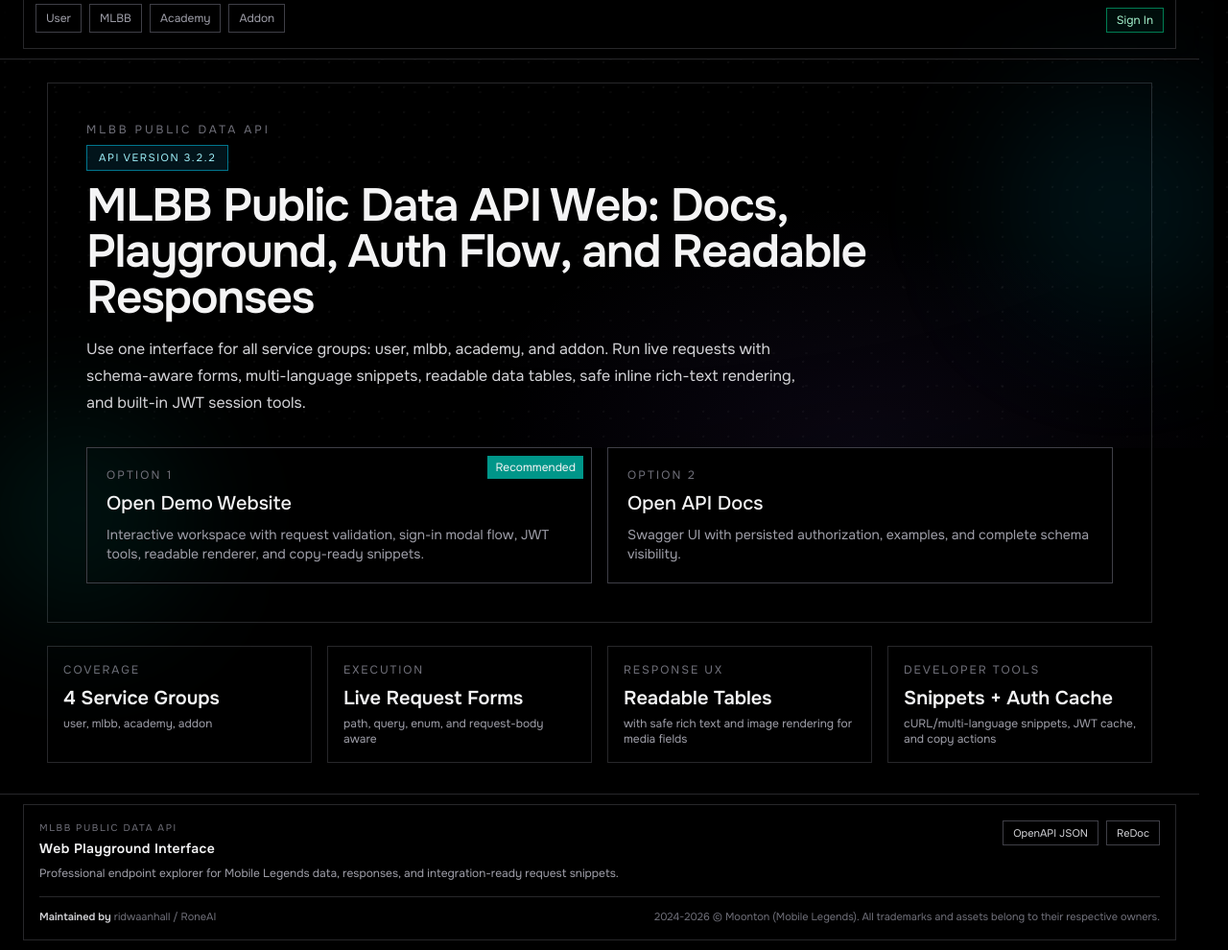
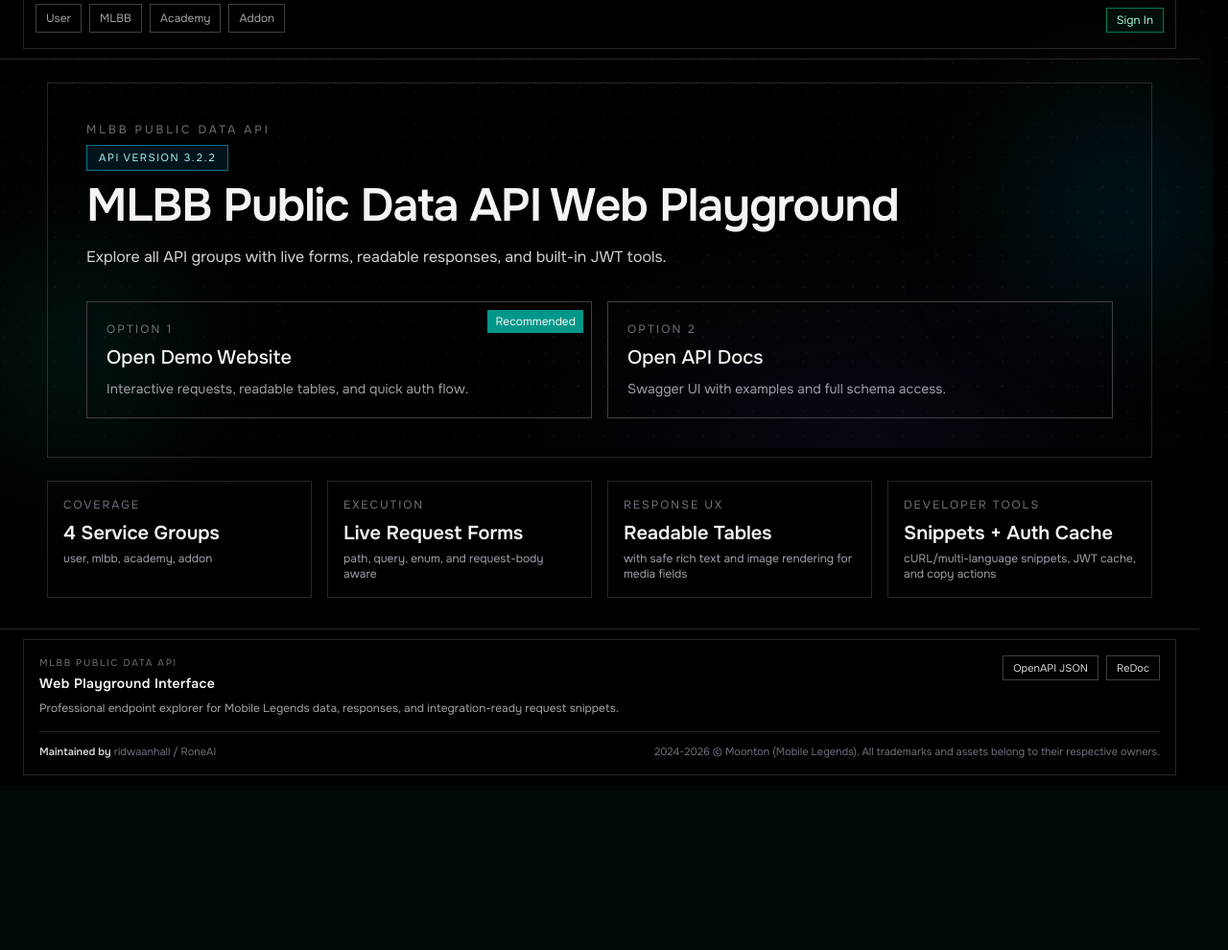
Before and after one commit to ridwaanhall/api-mobilelegends, a FastAPI app: page / in a window 1280 px wide. Shown: the part 333-1323 px from the top of the page at 96% size. After the commit the page ends 1141 px from the top, so only its background shows below. Run offline with FastAPI, Linux system fonts and the light colour scheme; grey boxes labelled with a size stand in for pictures from a placeholder-image service; parts of the project's set-up code (start-up, migrations or seed data) failed here and were passed over; some libraries are stand-ins or nearby versions.

Commit message:
✨feat(web): Navbar/profile formatting, shortened landing text, and separated headings vs full title

```diff
--- a/app/web/routers/root.py
+++ b/app/web/routers/root.py
@@ -40,6 +40,7 @@ def landing_page(request: Request) -> HTMLResponse:
     context.update(
         {
             "title": "Home / MLBB Public Data API Web",
+            "web_title": "Home",
             "seo_description": "Modern landing page for MLBB Public Data API. Access docs and a full interactive web playground for all endpoints.",
             "seo_keywords": "mlbb, mobile legends, api docs, web playground, analytics api",
         }
@@ -62,6 +63,7 @@ def web_group_page(request: Request, group: str) -> HTMLResponse:
     context.update(
         {
             "title": f"{GROUP_META[group]['title']} Endpoints / MLBB Public Data API Web",
+            "web_title": f"{GROUP_META[group]['title']} Endpoints",
             "subtitle": GROUP_META[group]["description"],
             "seo_description": f"Browse and execute {GROUP_META[group]['title']} endpoints from the MLBB Public Data API web interface.",
             "seo_keywords": f"mlbb api, {group} endpoints, openapi web ui",
@@ -95,6 +97,7 @@ def web_endpoint_page(request: Request, group: str, endpoint_path: str) -> HTMLR
     context.update(
         {
             "title": f"{operation_summary} - {group_title[:-1] if group_title.endswith('s') else group_title} Endpoint / MLBB Public Data API Web",
+            "web_title": f"{group_title[:-1] if group_title.endswith('s') else group_title} Endpoint",
             "subtitle": "Interactive request form for this API endpoint.",
             "seo_description": f"Execute and inspect a {GROUP_META[group]['title']} endpoint from the MLBB API web interface.",
             "seo_keywords": f"mlbb api endpoint, {group}, curl, readable response",
--- a/app/web/templates/layout.html
+++ b/app/web/templates/layout.html
@@ -307,9 +307,8 @@
 			const userBadge = document.getElementById("user-badge");
 			const userAvatar = document.getElementById("user-avatar");
 			const userName = document.getElementById("user-name");
-			const userCountry = document.getElementById("user-country");
-			const userRoleId = document.getElementById("user-role-id");
-			const userZoneId = document.getElementById("user-zone-id");
+			const userCountryInline = document.getElementById("user-country-inline");
+			const userRoleZone = document.getElementById("user-role-zone");
 			if (!badge) {
 				return;
 			}
@@ -340,14 +339,11 @@
 					userBadge.classList.remove("hidden");
 					userBadge.classList.add("inline-flex");
 				}
-				if (userCountry) {
-					userCountry.textContent = "-";
+				if (userCountryInline) {
+					userCountryInline.textContent = "";
 				}
-				if (userRoleId) {
-					userRoleId.textContent = "-";
-				}
-				if (userZoneId) {
-					userZoneId.textContent = "-";
+				if (userRoleZone) {
+					userRoleZone.textContent = "-";
 				}
 				return;
 			}
@@ -377,14 +373,11 @@
 					userBadge.classList.remove("hidden");
 					userBadge.classList.add("inline-flex");
 				}
-				if (userCountry) {
-					userCountry.textContent = "-";
+				if (userCountryInline) {
+					userCountryInline.textContent = "";
 				}
-				if (userRoleId) {
-					userRoleId.textContent = "-";
-				}
-				if (userZoneId) {
-					userZoneId.textContent = "-";
+				if (userRoleZone) {
+					userRoleZone.textContent = "-";
 				}
 				return;
 			}
@@ -399,14 +392,13 @@
 			userName.textContent = name;
 			userBadge.classList.remove("hidden");
 			userBadge.classList.add("inline-flex");
-			if (userCountry) {
-				userCountry.textContent = regCountry;
+			if (userCountryInline) {
+				userCountryInline.textContent = regCountry !== "-" ? ` (${regCountry})` : "";
 			}
-			if (userRoleId) {
-				userRoleId.textContent = roleIdValue !== undefined && roleIdValue !== null ? String(roleIdValue) : "-";
-			}
-			if (userZoneId) {
-				userZoneId.textContent = zoneIdValue !== undefined && zoneIdValue !== null ? String(zoneIdValue) : "-";
+			if (userRoleZone) {
+				const roleText = roleIdValue !== undefined && roleIdValue !== null ? String(roleIdValue) : "-";
+				const zoneText = zoneIdValue !== undefined && zoneIdValue !== null ? String(zoneIdValue) : "-";
+				userRoleZone.textContent = `${roleText} (${zoneText})`;
 			}
 		}
 
--- a/app/web/templates/navbar.html
+++ b/app/web/templates/navbar.html
@@ -44,16 +44,17 @@
                     <button id="user-menu-trigger" type="button" class="hidden items-center gap-1.5 border border-zinc-700 px-1 py-1 hover:border-zinc-500">
                         <span id="user-badge" class="inline-flex items-center gap-1.5">
                             <img id="user-avatar" src="" alt="User avatar" class="h-5 w-5 border border-zinc-700 object-cover sm:h-6 sm:w-6" />
-                            <span id="user-name" class="max-w-24 text-zinc-200 sm:max-w-36"></span>
+                            <span class="max-w-32 truncate text-zinc-200 sm:max-w-44">
+                                <span id="user-name"></span>
+                                <span id="user-country-inline" class="text-zinc-400"></span>
+                            </span>
                         </span>
                     </button>
 
                     <div id="user-menu-panel" class="absolute right-0 top-full z-40 mt-1 hidden border border-zinc-700 p-1 shadow-[0_0_0_1px_rgba(255,255,255,0.03)]">
                         <span id="jwt-status" class="mb-2 block border border-zinc-700 px-1 py-1 text-zinc-300">Signed In</span>
                         <div class="mb-2 border border-zinc-700 px-1.5 py-1 text-[10px] text-zinc-400">
-                            <p><span class="text-zinc-500">Country:</span> <span id="user-country" class="text-zinc-300">-</span></p>
-                            <p><span class="text-zinc-500">Role ID:</span> <span id="user-role-id" class="text-zinc-300">-</span></p>
-                            <p><span class="text-zinc-500">Zone ID:</span> <span id="user-zone-id" class="text-zinc-300">-</span></p>
+                            <p><span id="user-role-zone" class="text-zinc-300">-</span></p>
                         </div>
                         <button id="jwt-copy-action" type="button" class="mb-1 w-full border border-lime-700/80 bg-lime-950/30 px-1 py-1 text-left text-lime-300 hover:border-lime-500 hover:text-lime-200">Copy JWT</button>
                         <button id="jwt-auth-action" type="button" class="w-full border border-rose-700 px-1 py-1 text-left text-rose-300 hover:border-rose-400 hover:text-rose-100">Sign Out</button>
--- a/app/web/templates/root/landing_page.html
+++ b/app/web/templates/root/landing_page.html
@@ -11,11 +11,10 @@
 			API Version {{ api_version }}
 		</div>
 		<h1 class="relative z-10 mt-3 max-w-4xl text-2xl font-semibold tracking-tight text-zinc-100 sm:text-3xl md:text-5xl">
-			MLBB Public Data API Web: Docs, Playground, Auth Flow, and Readable Responses
+			MLBB Public Data API Web Playground
 		</h1>
 		<p class="relative z-10 mt-4 max-w-3xl text-sm leading-6 text-zinc-300 md:text-base md:leading-7">
-			Use one interface for all service groups: user, mlbb, academy, and addon. Run live requests with schema-aware forms,
-			multi-language snippets, readable data tables, safe inline rich-text rendering, and built-in JWT session tools.
+			Explore all API groups with live forms, readable responses, and built-in JWT tools.
 		</p>
 
 		<div class="relative z-10 mt-6 grid gap-3 sm:gap-4 md:mt-8 md:grid-cols-2">
@@ -31,13 +30,13 @@
 				</p>
 				<h2 class="mt-2 text-xl font-medium text-zinc-100">Open Demo Website</h2>
 				<p class="mt-2 text-sm text-zinc-400">
-					Interactive workspace with request validation, sign-in modal flow, JWT tools, readable renderer, and copy-ready snippets.
+					Interactive requests, readable tables, and quick auth flow.
 				</p>
 			</a>
 			<a href="/api/docs" class="group border border-zinc-700 p-5 transition hover:-translate-y-0.5 hover:border-cyan-300">
 				<p class="text-xs uppercase tracking-[0.18em] text-zinc-500 group-hover:text-cyan-200">Option 2</p>
 				<h2 class="mt-2 text-xl font-medium text-zinc-100">Open API Docs</h2>
-				<p class="mt-2 text-sm text-zinc-400">Swagger UI with persisted authorization, examples, and complete schema visibility.</p>
+				<p class="mt-2 text-sm text-zinc-400">Swagger UI with examples and full schema access.</p>
 			</a>
 		</div>
 	</div>
--- a/app/web/templates/web/group_page.html
+++ b/app/web/templates/web/group_page.html
@@ -4,7 +4,7 @@
 <section class="min-w-0 space-y-4">
     <div class="border border-zinc-800 p-5 md:p-6">
         <p class="text-xs uppercase tracking-[0.22em] text-zinc-500">Web Playground</p>
-        <h1 class="mt-2 text-2xl font-semibold tracking-tight text-zinc-100 md:text-4xl">{{ title }}</h1>
+        <h1 class="mt-2 text-2xl font-semibold tracking-tight text-zinc-100 md:text-4xl">{{ web_title if web_title else title }}</h1>
         <p class="mt-2 text-sm leading-7 text-zinc-400">{{ subtitle }}</p>
         <p class="mt-3 text-xs text-zinc-500">
             Each card below maps directly to an API endpoint. Query, path, and request body fields are generated from OpenAPI.
```
